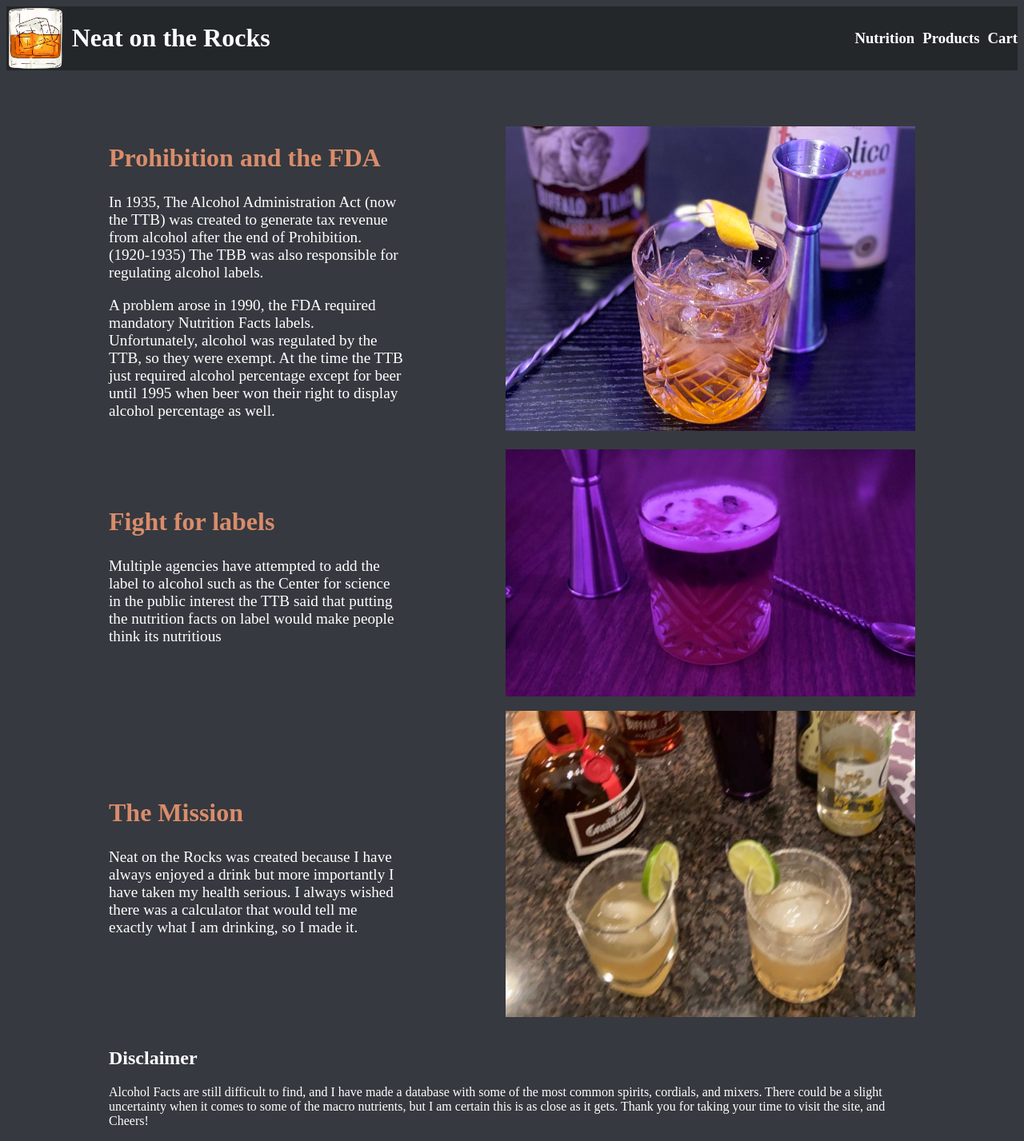
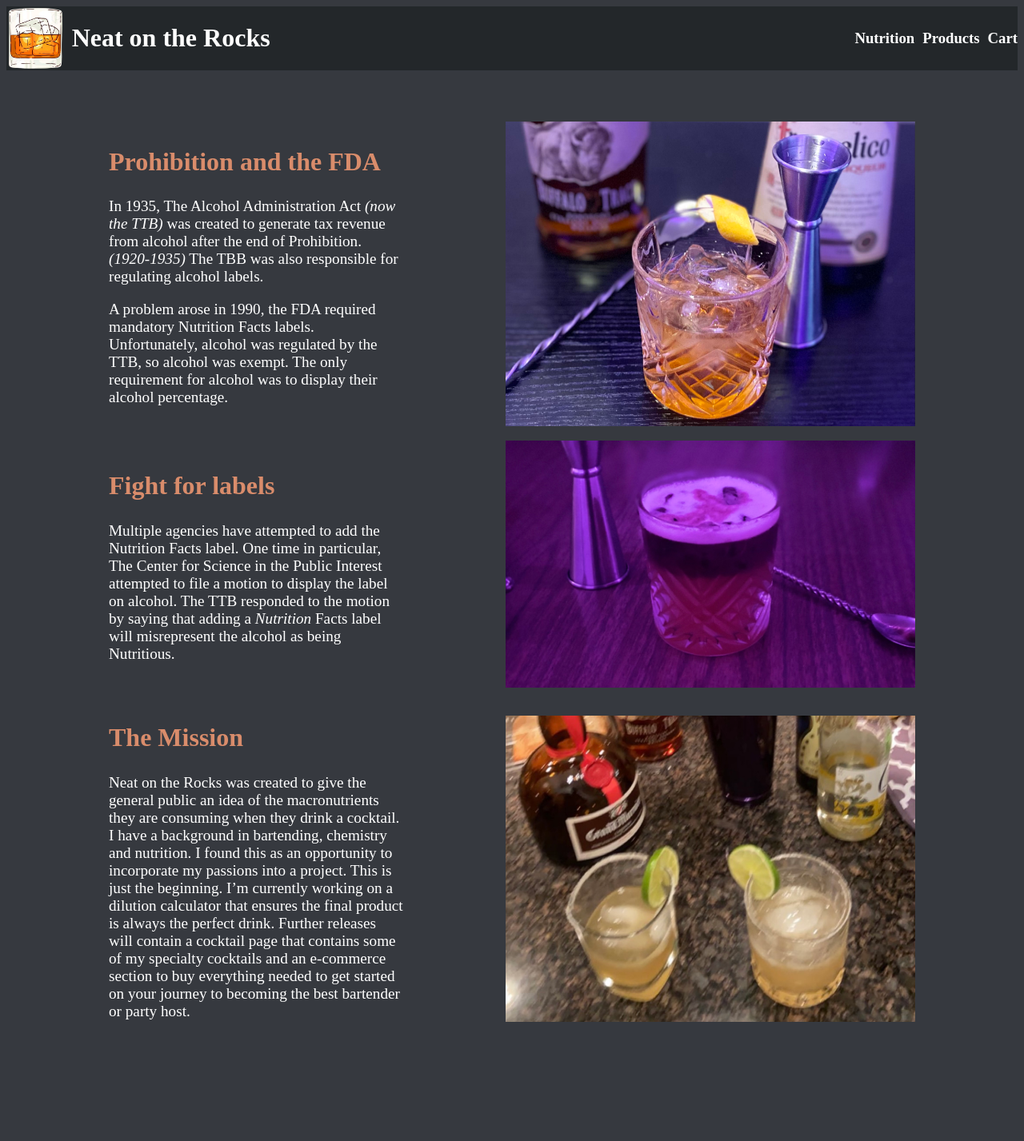
Before and after one commit to aldoportillo/NeatontheRocks, a React (Create React App) app: page / in a window 1280 px wide. Shown: the whole page at 80% size. After the commit the page ends 1303 px from the top, so only its background shows below. Built offline with nearby package versions, Linux system fonts and the light colour scheme.

Commit message:
Edit Homepage text

```diff
--- a/src/pages/Home.js
+++ b/src/pages/Home.js
@@ -6,16 +6,16 @@ export default function Home () {
             <div className='paragraph'>
                 <div className='text-content'>
                 <h2>Prohibition and the FDA</h2>
-                    <p>In 1935, The Alcohol Administration Act (now the TTB) was created to generate tax revenue from alcohol after the end of Prohibition. (1920-1935) The TBB was also responsible for regulating alcohol labels.</p>
-                    <p>A problem arose in 1990, the FDA required mandatory Nutrition Facts labels. Unfortunately, alcohol was regulated by the TTB, so they were exempt. At the time the TTB just required alcohol percentage except for beer until 1995 when beer won their right to display alcohol percentage as well.</p>
-                </div>
+                    <p>In 1935, The Alcohol Administration Act <i>(now the TTB)</i> was created to generate tax revenue from alcohol after the end of Prohibition. <i>(1920-1935)</i> The TBB was also responsible for regulating alcohol labels.</p>
+                    <p>A problem arose in 1990, the FDA required mandatory Nutrition Facts labels. Unfortunately, alcohol was regulated by the TTB, so alcohol was exempt. The only requirement for alcohol was to display their alcohol percentage.</p>
+                 </div>
                 <img src={require('../bar/cocktails/hazelnutOldFashioned.jpg')} alt="hazelnut old fashioned" />
             </div>
             <br />
             <div className='paragraph'>
                 <div className='text-content'>
                     <h2>Fight for labels</h2>
-                    <p>Multiple agencies have attempted to add the label to alcohol such as the Center for science in the public interest the TTB said that putting the nutrition facts on label would make people think its nutritious</p>
+                    <p>Multiple agencies have attempted to add the Nutrition Facts label. One time in particular, The Center for Science in the Public Interest attempted to file a motion to display the label on alcohol. The TTB responded to the motion by saying that adding a <i>Nutrition</i> Facts label will misrepresent the alcohol as being Nutritious. </p>
                 </div>
                 <img src={require('../bar/cocktails/newYorkSour.jpg')} alt="new york sour" />
             </div>
@@ -23,13 +23,10 @@ export default function Home () {
             <div className='paragraph'>
                 <div className='text-content'>
                     <h2>The Mission</h2>
-                    <p>Neat on the Rocks was created because I have always enjoyed a drink but more importantly I have taken my health serious. I always wished there was a calculator that would tell me exactly what I am drinking, so I made it. </p>
+                    <p>Neat on the Rocks was created to give the general public an idea of the macronutrients they are consuming when they drink a cocktail. I have a background in bartending, chemistry and nutrition. I found this as an opportunity to incorporate my passions into a project. This is just the beginning. I’m currently working on a dilution calculator that ensures the final product is always the perfect drink. Further releases will contain a cocktail page that contains some of my specialty cocktails and an e-commerce section to buy everything needed to get started on your journey to becoming the best bartender or party host. </p>
                 </div>
             <img src={require('../bar/cocktails/cadillacMargarita.jpg')} alt="hazelnut old fashioned" />
             </div>
-            <br />
-            <h2>Disclaimer</h2>
-            <p>Alcohol Facts are still difficult to find, and I have made a database with some of the most common spirits, cordials, and mixers. There could be a slight uncertainty when it comes to some of the macro nutrients, but I am certain this is as close as it gets. Thank you for taking your time to visit the site, and Cheers!</p>
         </div>
     )
 }
```
